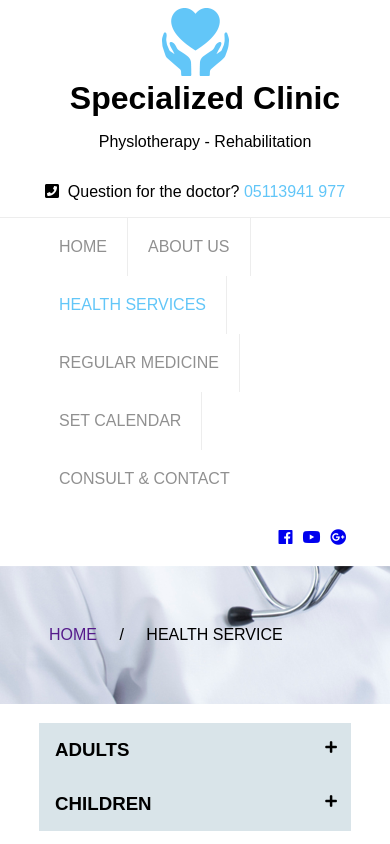
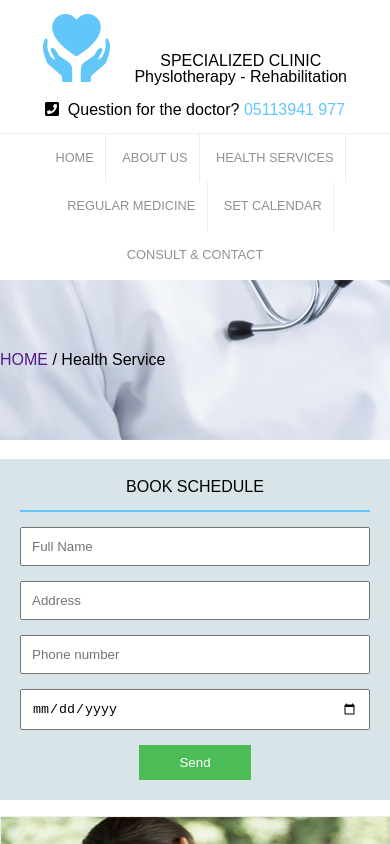
Before and after one commit to at-cuongbao/AT-Internship-Fall-Winter-2018-Cuong-Bao, a plain HTML site: page index.html in a window 390 px wide. Shown: the top 844 px of the page. Drawn offline with Linux system fonts and the light colour scheme.

Commit message:
Responsive for page

```diff
--- a/css/style.css
+++ b/css/style.css
@@ -1,24 +1,81 @@
+/* http://meyerweb.com/eric/tools/css/reset/
+   v2.0 | 20110126
+   License: none (public domain)
+*/
+html, body, div, span, applet, object, iframe,
+h1, h2, h3, h4, h5, h6, p, blockquote, pre,
+a, abbr, acronym, address, big, cite, code,
+del, dfn, em, img, ins, kbd, q, s, samp,
+small, strike, strong, sub, sup, tt, var,
+b, u, i, center,
+dl, dt, dd, ol, ul, li,
+fieldset, form, label, legend,
+table, caption, tbody, tfoot, thead, tr, th, td,
+article, aside, canvas, details, embed,
+figure, figcaption, footer, header, hgroup,
+menu, nav, output, ruby, section, summary,
+time, mark, audio, video {
+  margin: 0;
+  padding: 0;
+  border: 0;
+  font-size: 100%;
+  font: inherit;
+  vertical-align: baseline;
+}
+/* HTML5 display-role reset for older browsers */
+article, aside, details, figcaption, figure,
+footer, header, hgroup, menu, nav, section {
+  display: block;
+}
 body {
-  padding: 0;
-  margin: 0;
-  margin-top: 2%;
+  line-height: 1;
+}
+ol, ul {
+  list-style: none;
+}
+blockquote, q {
+  quotes: none;
+}
+blockquote:before, blockquote:after, q:before, q:after {
+  content: '';
+  content: none;
+}
+table {
+  border-collapse: collapse;
+  border-spacing: 0;
+}
+body {
   font-family: Arial, Helvetica, sans-serif;
 }
 /* Global */
+h1, h2, h3, h4, h5, h6 {
+  text-transform: uppercase;
+}
+a {
+  text-decoration: none;
+  text-transform: uppercase;
+}
+ul {
+  list-style-type: none;
+}
 .container {
-  max-width: 1366px;
-  margin: 0 10%;
+  max-width: 1024px;
+  width: 100%;
+  margin: 0 auto;
 }
 .clearfix::after {
   content: "";
   clear: both;
   display: block;
 }
-a {
-  text-decoration: none;
+.pull-left {
+  float: left;
+}
+.pull-right {
+  float: right;
 }
 .active {
-  color: #62c6f8 !important;
+  color: #62c6f8;
 }
 .text-white {
   color: #fff;
@@ -29,16 +86,21 @@ a {
 .btn-blue {
   background-color: #4BBC56;
   padding: 10px 40px;
-  border: none;
-}
-ul {
-  list-style-type: none;
-  margin: 0;
-  padding: 0;
+  border: 0;
 }
 /* Header top */
+.header-top {
+  border-bottom: 1px solid #EDEDED;
+  padding: 0.9em 0;
+}
+.header-top .clearfix {
+  position: relative;
+}
 .header-logo {
   float: left;
+}
+.header-logo-top {
+  display: inline-block;
 }
 .header-logo-top, .header-logo-content {
   display: inline-block;
@@ -46,16 +108,25 @@ ul {
 .header-logo-content {
   margin-left: 20px;
 }
-.header-logo-content h1 {
-  margin: 0;
+.header-logo-title, .header-logo-description {
+  line-height: 1.4em;
+}
+.header-logo-title {
+  font-weight: bold;
+  font-size: 1.2em;
+  text-transform: uppercase;
+}
+.header-logo-description {
+  font-weight: lighter;
 }
 .header-contact, .header-sociality {
   float: right;
 }
-.header-top:after {
-  width: 100%;
-  height: 1px;
-  background-color: #EDEDED;
+.header-contact {
+  position: absolute;
+  right: 0;
+  top: 50%;
+  transform: translate(0, -50%);
 }
 /* Header bottom */
 .header-menu, .social-item {
@@ -75,9 +146,9 @@ ul {
 .menu-link, .social-link {
   display: block;
   text-align: center;
+  font-size: 0.8em;
 }
 .menu-link {
-  text-transform: uppercase;
   padding: 20px;
   color: #909090;
 }
@@ -88,23 +159,27 @@ ul {
   padding: 21px 5px;
 }
 /* Section banner */
+.section-banner {
+  background-image: url('../images/img-banner.png');
+  min-height: 160px;
+  position: relative;
+}
 .breadcrumb {
-  background-image: url('../images/img-banner.png');
-  overflow: hidden;
+  position: absolute;
+  top: 50%;
+  transform: translate(0, -50%);
 }
 .breadcrumb-item {
   display: inline-block;
 }
-.breadcrumb-item a, .breadcrumb-item span {
+.breadcrumb-link, .breadcrumb-current {
   display: inline-block;
   text-align: center;
-  padding: 60px 10px;
-  text-transform: uppercase;
+  padding: 0 10px;
 }
-.breadcrumb li+li:before {
-  padding: 0 8px;
+.breadcrumb li + li::before {
   color: black;
-  content: '/\00a0';
+  content: "/\00a0";
 }
 /* Sidebar */
 .side-bar {
@@ -114,47 +189,53 @@ ul {
 .healthy-item-title {
   float: left;
   margin: 0;
-  text-transform: uppercase;
 }
 .dropdown-btn {
   float: right;
   background-color: #D9E4E9;
-  border: none;
+  border: 0;
 }
 .dropdown-container, .sub-healthy-item {
-  padding: 6px 8px 6px 16px;
+  padding: 6px 16px;
   cursor: pointer;
 }
 .dropdown-container {
   background-color: #D9E4E9;
-  padding: 16px 8px 16px 16px;
+  padding: 16px;
 }
 .sub-healthy-list {
   display: none;
-  list-style-type: disc;
   padding: 20px 0 20px 20px;
+}
+.sub-healthy-item:before {
+  content: '•',
+  color: #bcbcbc;
+  padding-right: .3em;
+}
+.sub-healthy-item-title {
+  text-transform: initial;
+  font-size: 1em;
 }
 /* Form sidebar */
 .form-sidebar {
   background-color: #D9E4E9;
-  margin-top: 40px;
+  margin-top: 2.3em;
 }
 .form-contact {
   padding: 20px;
 }
 .form-title {
-  text-transform: uppercase;
+  margin: 0;
 }
-.form-title + div::before {
+.form-title::after {
+  border-bottom: 2px solid #62C6F8;
+  width: 25%;
   content: "";
   display: block;
-  width: 25%;
-  height: 2px;
-  background-color: #62C6F8;
-  margin-bottom: 20px;
+  margin-top: 15px;
 }
 .form-input-control {
-  margin: 20px 0;
+  margin-top: 15px;
 }
 .form-input-control:last-child {
   text-align: center;
@@ -167,7 +248,6 @@ ul {
 }
 .btn-submit {
   color: #FFF;
-  text-transform: uppercase;
 }
 /* Main content */
 .page-content {
@@ -177,14 +257,14 @@ ul {
   width: 75%;
   float: right;
 }
-.service-list {
-  overflow: hidden;
-}
 .service-item {
   float: left;
   width: 30%;
   margin: 0 0 3% 3%;
   border: 1px solid #EDEDED;
+}
+.service-top {
+  display: inline-block;
 }
 .service-image {
   width: 100%;
@@ -192,9 +272,6 @@ ul {
 }
 .service-content {
   padding-left: 8%;
-}
-.service-title {
-  text-transform: uppercase;
 }
 .service-link {
   float: right;
@@ -204,7 +281,7 @@ ul {
 /* Footer */
 .page-footer {
   background-color: #62C6F8;
-  margin-top: 5%;
+  margin-top: 3%;
 }
 .footer-content {
   padding: 20px 0;
@@ -220,14 +297,11 @@ ul {
   background-color: #EDEDED;
   margin-bottom: 20px;
 }
-.info-list {
-  overflow: hidden;
-}
 .info-item {
   float: left;
   width: 33.33%;
 }
-.footer-title, .info-link, .footer-copyright, .footer-author {
+.footer-copyright, .footer-author {
   text-transform: uppercase;
 }
 .sub-info-item {
@@ -246,35 +320,127 @@ ul {
   float: right;
 }
 /* Media queries */
-@media (max-width: 1024px) {
+@media screen and (max-width: 1023px) {
+  .header-menu, .menu-item {
+    float: none;
+  }
+  .menu-list {
+    text-align: center;
+  }
+  .menu-item {
+    display: inline-block;
+  }
+  .menu-link {
+    padding: 1.4em 0.9em;
+  }
+  .header-sociality {
+    display: none;
+  }
+  .sub-healthy-item-title {
+    font-size: .78em;
+  }
   .service-item {
     float: left;
     width: 46%;
     margin: 0 0 3% 3%;
   }
+  .service-item:last-child {
+    display: none;
+  }
+  .service-content {
+    margin: .4em 0;
+  }
+  .service-description {
+    margin-top: .4em;
+    font-size: 0.9em;
+  }
+  .page-footer {
+    font-size: .9em;
+  }
 }
-@media (max-width: 768px) {
-  .header-logo, .header-contact,
-  .side-bar, .main-content, .service-item, .info-item,
-  .footer-copyright, .footer-author {
-    float: none;
-    width: 100%;
+@media screen and (max-width: 767px) {
+  .header-top {
     text-align: center;
   }
-  .side-bar {
-    margin-bottom: 5%;
-    text-align: left;
+  .header-logo, .header-contact {
+    float: none;
+  }
+  .header-contact {
+    margin-top: 0.5em;
+    position: static;
+    transform: none;
+  }
+  .healthy-list {
+    display: none;
+  }
+  .form-sidebar {
+    margin-top: 0;
+  }
+  .side-bar, .main-content {
+    width: 100%;
+  }
+  .main-content {
+    margin-top: 1em;
   }
   .service-item {
-    margin-left: 0;
+    width: 46%;
   }
-  .sub-info-item::before {
-    content: '';
+  .footer-copyright, .footer-author {
+    display: block;
+    float: none;
+    text-align: center;
+  }
+  .footer-copyright {
+    margin-bottom: 0.4em;
+  }
+}
+@media screen and (max-width: 479px) {
+  .header-logo, .header-contact, .footer-copyright, .footer-author
+   {
+    float: none;
+    display: block;
+    text-align: center;
+  }
+  .header-contact {
+    position: static;
+    transform: none;
+    margin-top: 1em;
+  }
+  .healthy-list {
+    display: none;
+  }
+  .side-bar, .main-content, .service-top, .service-item, .form-title:after {
+    width: 100%;
+  }
+  .form-title, .service-title {
+    text-align: center;
+  }
+  .service-title, .service-description {
+    margin: .5em 0;
+  }
+  .service-item {
+    width: 100%;
+    margin: 0;
+  }
+  .service-content {
+    padding: 0;
   }
   .service-link {
     display: none;
   }
-  .footer-copyright, .footer-author {
-    display: block;
+  .footer-title, .footer-copyright, .footer-author {
+    font-size: 0.85em;
+  }
+  .info-link {
+    font-size: 0.6em;
+  }
+  .sub-info-item::before {
+    content: none;
+  }
+  .footer-img {
+    margin-right: .3em;
+  }
+  .footer-copyright {
+    margin-bottom: .7em;
   }
 }
```
